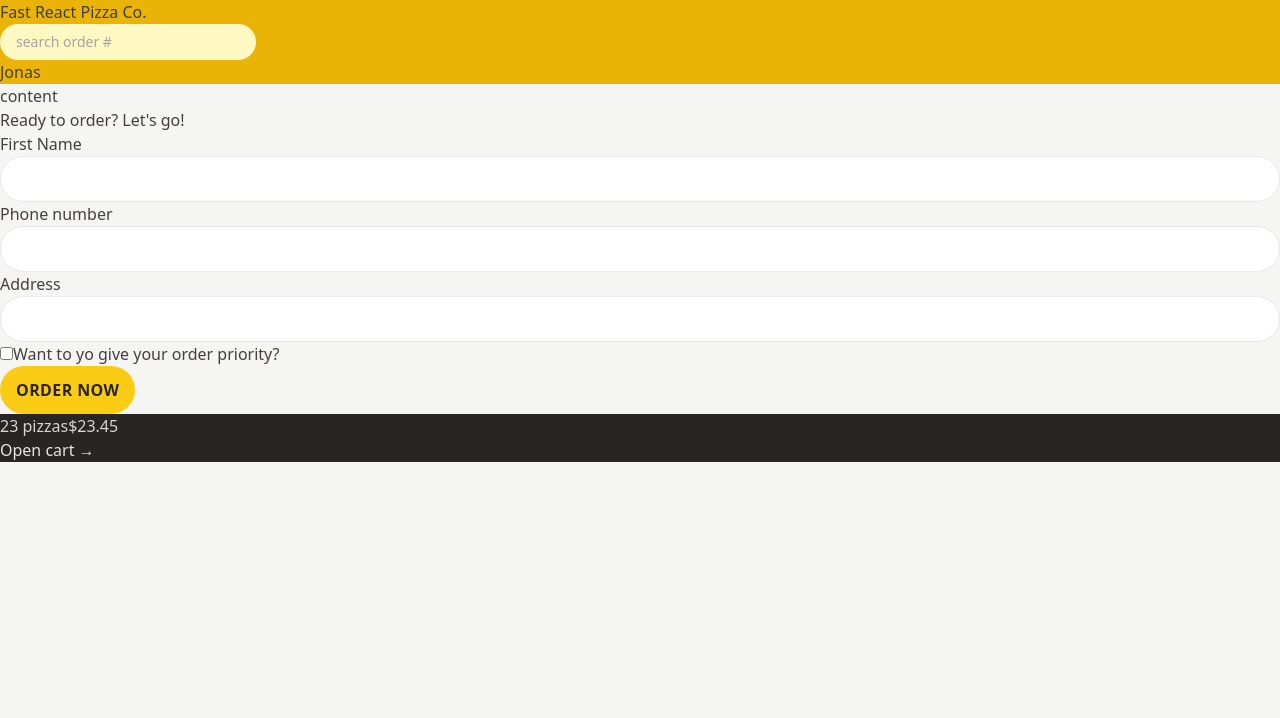
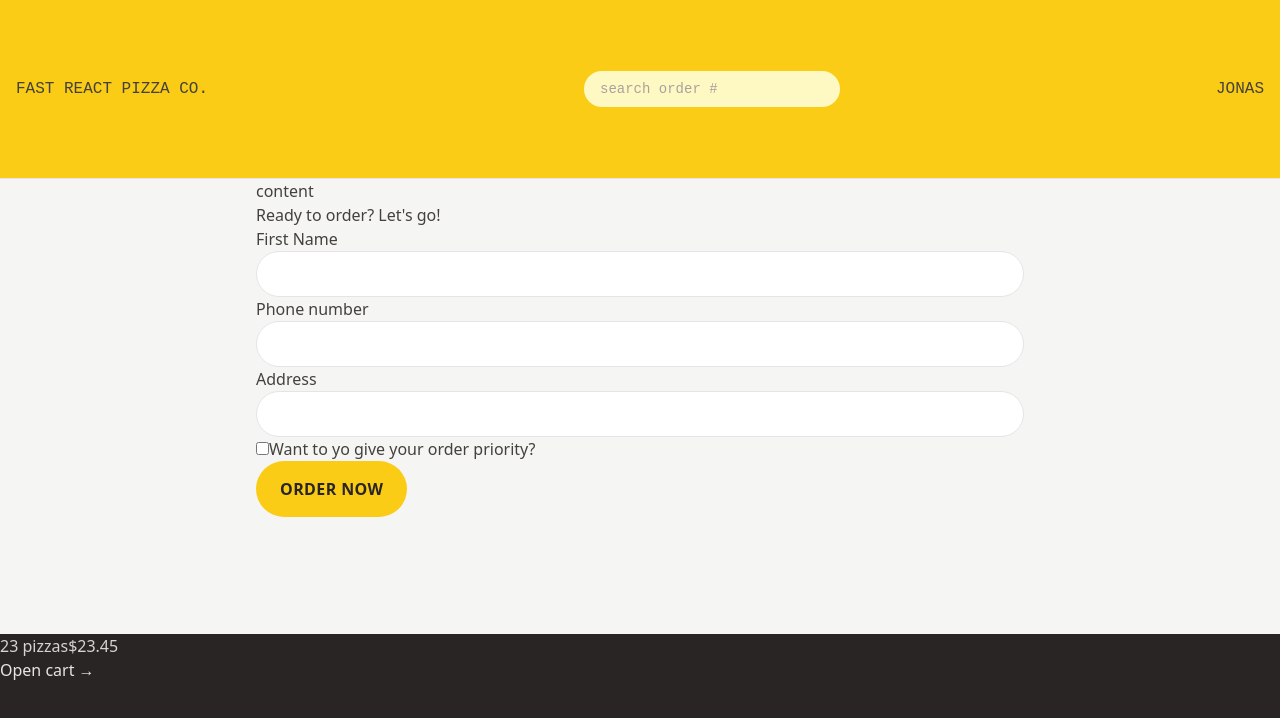
Before and after one commit to abdelrahman-elkhateeb/fast-react-pizza, a React (Vite) app: page /order/new in a window 1280 px wide. Shown: the top 718 px of the page. Built offline with nearby package versions, Linux system fonts and the light colour scheme.

Commit message:
adding styling

```diff
--- a/index.html
+++ b/index.html
@@ -1,13 +1,20 @@
 <!doctype html>
 <html lang="en">
+
 <head>
   <meta charset="UTF-8" />
   <link rel="icon" type="image/svg+xml" href="/vite.svg" />
   <meta name="viewport" content="width=device-width, initial-scale=1.0" />
+  <link rel="preconnect" href="https://fonts.googleapis.com">
+  <link rel="preconnect" href="https://fonts.gstatic.com" crossorigin>
+  <link href="https://fonts.googleapis.com/css2?family=Work+Sans:ital,wght@0,100..900;1,100..900&display=swap"
+    rel="stylesheet">
   <title>Vite + React</title>
 </head>
+
 <body class="bg-stone-100 text-stone-700">
   <div id="root"></div>
   <script type="module" src="/src/main.jsx"></script>
 </body>
+
 </html>
--- a/src/features/cart/Cart.jsx
+++ b/src/features/cart/Cart.jsx
@@ -1,23 +1,25 @@
-import { Link } from 'react-router-dom';
+import { Link } from "react-router-dom";
+import LinkButton from "../ui/LinkButton";
+import Button from "../ui/Button";
 
 const fakeCart = [
   {
     pizzaId: 12,
-    name: 'Mediterranean',
+    name: "Mediterranean",
     quantity: 2,
     unitPrice: 16,
     totalPrice: 32,
   },
   {
     pizzaId: 6,
-    name: 'Vegetale',
+    name: "Vegetale",
     quantity: 1,
     unitPrice: 13,
     totalPrice: 13,
   },
   {
     pizzaId: 11,
-    name: 'Spinach and Mushroom',
+    name: "Spinach and Mushroom",
     quantity: 1,
     unitPrice: 15,
     totalPrice: 15,
@@ -29,12 +31,14 @@
 
   return (
     <div>
-      <Link to="/menu">&larr; Back to menu</Link>
+      <LinkButton to="/menu">&larr; Back to menu</LinkButton>
 
       <h2>Your cart, %NAME%</h2>
 
       <div>
-        <Link to="/order/new">Order pizzas</Link>
+        <Button to="/order/new">
+          Order pizzas
+        </Button>
         <button>Clear cart</button>
       </div>
     </div>
--- a/src/features/order/CreateOrder.jsx
+++ b/src/features/order/CreateOrder.jsx
@@ -1,6 +1,7 @@
 import { useState } from "react";
 import { Form, redirect, useActionData, useNavigate } from "react-router-dom";
 import { createOrder } from "../../services/apiRestaurant";
+import Button from "../ui/Button";
 
 // https://uibakery.io/regex-library/phone-number
 const isValidPhone = (str) =>
@@ -48,23 +49,13 @@
       <Form method="POST" action="/order/new">
         <div>
           <label>First Name</label>
-          <input
-            type="text"
-            name="customer"
-            required
-            className="border-sote-200 w-full rounded-full border px-4 py-2 text-sm transition-all duration-300 placeholder:text-stone-400 focus:outline-none focus:ring focus:ring-yellow-400 md:px-6 md:py-3"
-          />
+          <input type="text" name="customer" required className="input" />
         </div>
 
         <div>
           <label>Phone number</label>
           <div>
-            <input
-              type="tel"
-              name="phone"
-              required
-              className="border-sote-200 w-full rounded-full border px-4 py-2 text-sm transition-all duration-300 placeholder:text-stone-400 focus:outline-none focus:ring focus:ring-yellow-400 md:px-6 md:py-3"
-            />
+            <input type="tel" name="phone" required className="input" />
           </div>
           {formErrors?.phone && <p>formErrors.phone</p>}
         </div>
@@ -72,12 +63,7 @@
         <div>
           <label>Address</label>
           <div>
-            <input
-              type="text"
-              name="address"
-              required
-              className="border-sote-200 w-full rounded-full border px-4 py-2 text-sm transition-all duration-300 placeholder:text-stone-400 focus:outline-none focus:ring focus:ring-yellow-400 md:px-6 md:py-3"
-            />
+            <input type="text" name="address" required className="input" />
           </div>
         </div>
 
@@ -94,12 +80,9 @@
 
         <div>
           <input type="hidden" name="cart" value={JSON.stringify(cart)} />
-          <button
-            disabled={isSubmitting}
-            className="focus:rin inline-block rounded-full bg-yellow-400 px-4 py-3 font-semibold uppercase tracking-wide text-stone-800 transition-colors duration-300 hover:bg-yellow-300 focus:bg-yellow-300 focus:outline-none focus:ring-yellow-300 focus:ring-offset-2 disabled:cursor-not-allowed"
-          >
+          <Button disabled={isSubmitting}>
             {isSubmitting ? "placing order..." : "Order now"}
-          </button>
+          </Button>
         </div>
       </Form>
     </div>
--- a/src/features/ui/AppLayout.jsx
+++ b/src/features/ui/AppLayout.jsx
@@ -7,14 +7,15 @@
   const navigation = useNavigation();
   const isLoading = navigation.state === "loading";
   return (
-    <div className="layout">
+    <div className="grid-row[auto_1fr_auto] grid h-screen">
       {isLoading && <Loading />}
       <Header />
-
-      <main>
-        <h1>content</h1>
-        <Outlet />
-      </main>
+      <div className="overflow-scroll">
+        <main className="mx-auto max-w-3xl">
+          <h1>content</h1>
+          <Outlet />
+        </main>
+      </div>
 
       <CartOverview />
     </div>
--- /dev/null
+++ b/src/features/ui/Button.jsx
@@ -0,0 +1,21 @@
+import { Link } from "react-router-dom";
+
+function Button({ children, disabled, to }) {
+  const className =
+    "focus:rin inline-block rounded-full bg-yellow-400 px-4 py-3 font-semibold uppercase tracking-wide text-stone-800 transition-colors duration-300 hover:bg-yellow-300 focus:bg-yellow-300 focus:outline-none focus:ring-yellow-300 focus:ring-offset-2 disabled:cursor-not-allowed sm:px-6 sm:py-4";
+
+  if (to)
+    return (
+      <Link to={to} className={className}>
+        {children}
+      </Link>
+    );
+
+  return (
+    <button disabled={disabled} className={className}>
+      {children}
+    </button>
+  );
+}
+
+export default Button;
--- a/src/features/ui/Error.jsx
+++ b/src/features/ui/Error.jsx
@@ -1,14 +1,14 @@
-import { useNavigate, useRouteError } from "react-router-dom";
+import { useRouteError } from "react-router-dom";
+import LinkButton from "./LinkButton";
 
 function Error() {
-  const navigate = useNavigate();
   const error = useRouteError();
 
   return (
     <div>
       <h1>Something went wrong 😢</h1>
       <p>{error.data || error.message}</p>
-      <button onClick={() => navigate(-1)}>&larr; Go back</button>
+      <LinkButton to="-1">&larr; Go back</LinkButton>
     </div>
   );
 }
--- a/src/features/ui/Header.jsx
+++ b/src/features/ui/Header.jsx
@@ -3,7 +3,7 @@
 
 function Header() {
   return (
-    <header className="bg-yellow-500">
+    <header className="font-pizza flex items-center justify-between border-b border-stone-200 bg-yellow-400 px-4 py-3 uppercase">
       <Link to="/">Fast React Pizza Co.</Link>
       <SearchOrder />
       <p>Jonas</p>
--- /dev/null
+++ b/src/features/ui/LinkButton.jsx
@@ -0,0 +1,20 @@
+import { Link, useNavigate } from "react-router-dom";
+
+function LinkButton({ children, to }) {
+  const navigate = useNavigate();
+  const className = "text-sm text-blue-500 hover:text-blue-600 hover:underline";
+
+  if (to === "-1")
+    return (
+      <button className={className} onClick={() => navigate(-1)}>
+        {children}
+      </button>
+    );
+  return (
+    <Link to={to} className={className}>
+      {children}
+    </Link>
+  );
+}
+
+export default LinkButton;
--- a/src/features/ui/Loading.jsx
+++ b/src/features/ui/Loading.jsx
@@ -1,5 +1,9 @@
 function Loading() {
-  return <div className="loader"></div>;
+  return (
+    <div className="absolute inset-0 flex items-center justify-center bg-slate-200/20 backdrop-blur-sm ">
+      <div className="loader"></div>
+    </div>
+  );
 }
 
 export default Loading;
--- a/src/features/user/CreateUser.jsx
+++ b/src/features/user/CreateUser.jsx
@@ -1,7 +1,8 @@
-import { useState } from 'react';
+import { useState } from "react";
+import Button from "../ui/Button";
 
 function CreateUser() {
-  const [username, setUsername] = useState('');
+  const [username, setUsername] = useState("");
 
   function handleSubmit(e) {
     e.preventDefault();
@@ -16,11 +17,12 @@
         placeholder="Your full name"
         value={username}
         onChange={(e) => setUsername(e.target.value)}
+        className="input mb-8 w-72"
       />
 
-      {username !== '' && (
+      {username !== "" && (
         <div>
-          <button>Start ordering</button>
+          <Button>Start ordering</Button>
         </div>
       )}
     </form>
--- a/src/index.css
+++ b/src/index.css
@@ -2,41 +2,48 @@
 @tailwind components;
 @tailwind utilities;
 
-/* body {
-  font-family: system-ui, -apple-system, BlinkMacSystemFont, 'Segoe UI', Roboto,
-    Oxygen, Ubuntu, Cantarell, 'Open Sans', 'Helvetica Neue', sans-serif;
-  background-color: #f7f7f7;
-  color: #444;
+@layer components {
+  .input {
+    @apply w-full rounded-full border border-stone-200 px-4 py-2 text-sm transition-all duration-300 placeholder:text-stone-400 focus:outline-none focus:ring focus:ring-yellow-400 md:px-6 md:py-3;
   }
-
-.layout {
-  display: grid;
-  grid-template-rows: auto 1fr auto;
-  gap: 32px;
-  height: 100dvh;
-} */
-
-/* https://dev.to/afif/i-made-100-css-loaders-for-your-next-project-4eje */
   .loader {
     width: 45px;
     aspect-ratio: 0.75;
-  --c: no-repeat linear-gradient(#333 0 0);
-  background: var(--c) 0% 50%, var(--c) 50% 50%, var(--c) 100% 50%;
+    --c: no-repeat linear-gradient(theme(colors.stone.800) 0 0);
+    background:
+      var(--c) 0% 50%,
+      var(--c) 50% 50%,
+      var(--c) 100% 50%;
     background-size: 20% 50%;
     animation: loading 1s infinite linear;
   }
 
   @keyframes loading {
     20% {
-    background-position: 0% 0%, 50% 50%, 100% 50%;
+      background-position:
+        0% 0%,
+        50% 50%,
+        100% 50%;
     }
     40% {
-    background-position: 0% 100%, 50% 0%, 100% 50%;
+      background-position:
+        0% 100%,
+        50% 0%,
+        100% 50%;
     }
     60% {
-    background-position: 0% 50%, 50% 100%, 100% 0%;
+      background-position:
+        0% 50%,
+        50% 100%,
+        100% 0%;
     }
     80% {
-    background-position: 0% 50%, 50% 50%, 100% 100%;
+      background-position:
+        0% 50%,
+        50% 50%,
+        100% 100%;
     }
   }
+}
+
+/* https://dev.to/afif/i-made-100-css-loaders-for-your-next-project-4eje */
--- a/tailwind.config.js
+++ b/tailwind.config.js
@@ -2,7 +2,14 @@
 export default {
   content: ["./index.html", "./src/**/*.{js,ts,jsx,tsx}"],
   theme: {
-    extend: {},
+    fontFamily: {
+      pizza: "Roboto Mono, monospace",
+    },
+    extend: {
+      height: {
+        screen: "100dvh",
+      },
+    },
   },
   plugins: [],
 };
```
Also changed, not shown: 1 other file (tests, documents, lock files or other folders). Lines whose indentation alone changed are shown as unchanged.
